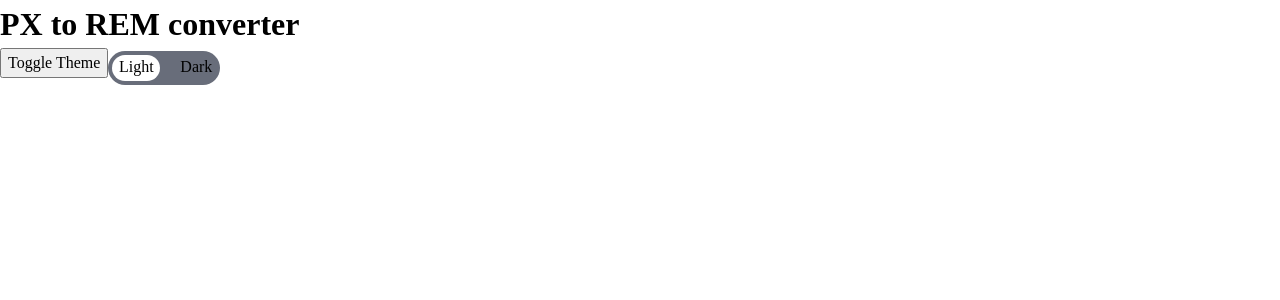
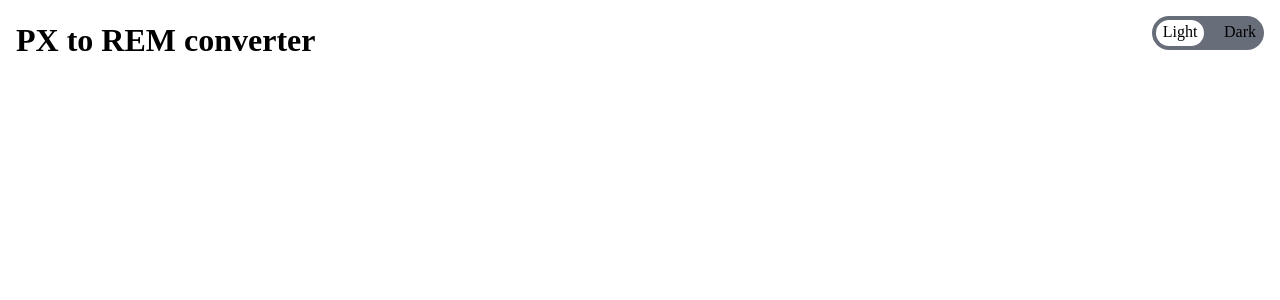
Before and after one commit to ExcitedDeveloper/pxtorem, a React (Vite) app: page / in a window 1280 px wide. Shown: the top 300 px of the page. Built offline with nearby package versions, Linux system fonts and the light colour scheme.

Commit message:
Move theme slider to upper right

```diff
--- a/src/App.css
+++ b/src/App.css
@@ -2,4 +2,6 @@
   height: 100vh;
   background-color: var(--background);
   color: var(--primary-text);
+  padding: 1rem;
+  position: relative;
 }
--- a/src/App.tsx
+++ b/src/App.tsx
@@ -1,7 +1,7 @@
 import "./App.css"
 import { useTheme } from "./contexts/Theme/Theme.context"
 import { ThemeType } from "./contexts/Theme/Theme.model"
-import Slider from "./components/Slider/Slider"
+import ThemeSlider from "./components/ThemeSlider/ThemeSlider"
 
 function App() {
   const { theme, setCurrentTheme, themeType } = useTheme()
@@ -9,23 +9,14 @@ function App() {
 
   return (
     <div className='app' style={{ ...(theme as React.CSSProperties) }}>
-      <h1>PX to REM converter</h1>
-      <button
-        onClick={() =>
-          setCurrentTheme(
-            themeType === ThemeType.Dark ? ThemeType.Light : ThemeType.Dark
-          )
-        }
-      >
-        Toggle Theme
-      </button>
-      <Slider
+      <ThemeSlider
         onClick={() =>
           setCurrentTheme(
             themeType === ThemeType.Dark ? ThemeType.Light : ThemeType.Dark
           )
         }
       />
+      <h1>PX to REM converter</h1>
     </div>
   )
 }
--- a/src/components/Slider/Slider.css
+++ b/src/components/ThemeSlider/ThemeSlider.css
@@ -1,5 +1,7 @@
 .slider-switch {
-  position: relative;
+  position: absolute;
+  top: 1rem;
+  right: 1rem;
   display: inline-block;
   width: 7rem;
   height: 2.125rem;
--- a/src/components/Slider/Slider.tsx
+++ b/src/components/ThemeSlider/ThemeSlider.tsx
@@ -1,10 +1,10 @@
-import "./Slider.css"
+import "./ThemeSlider.css"
 
 export type SliderProps = {
   onClick: () => void
 }
 
-const Slider = ({ onClick }: SliderProps) => {
+const ThemeSlider = ({ onClick }: SliderProps) => {
   return (
     <label className='slider-switch'>
       <input type='checkbox' onClick={onClick} />
@@ -17,4 +17,4 @@ const Slider = ({ onClick }: SliderProps) => {
   )
 }
 
-export default Slider
+export default ThemeSlider
```
